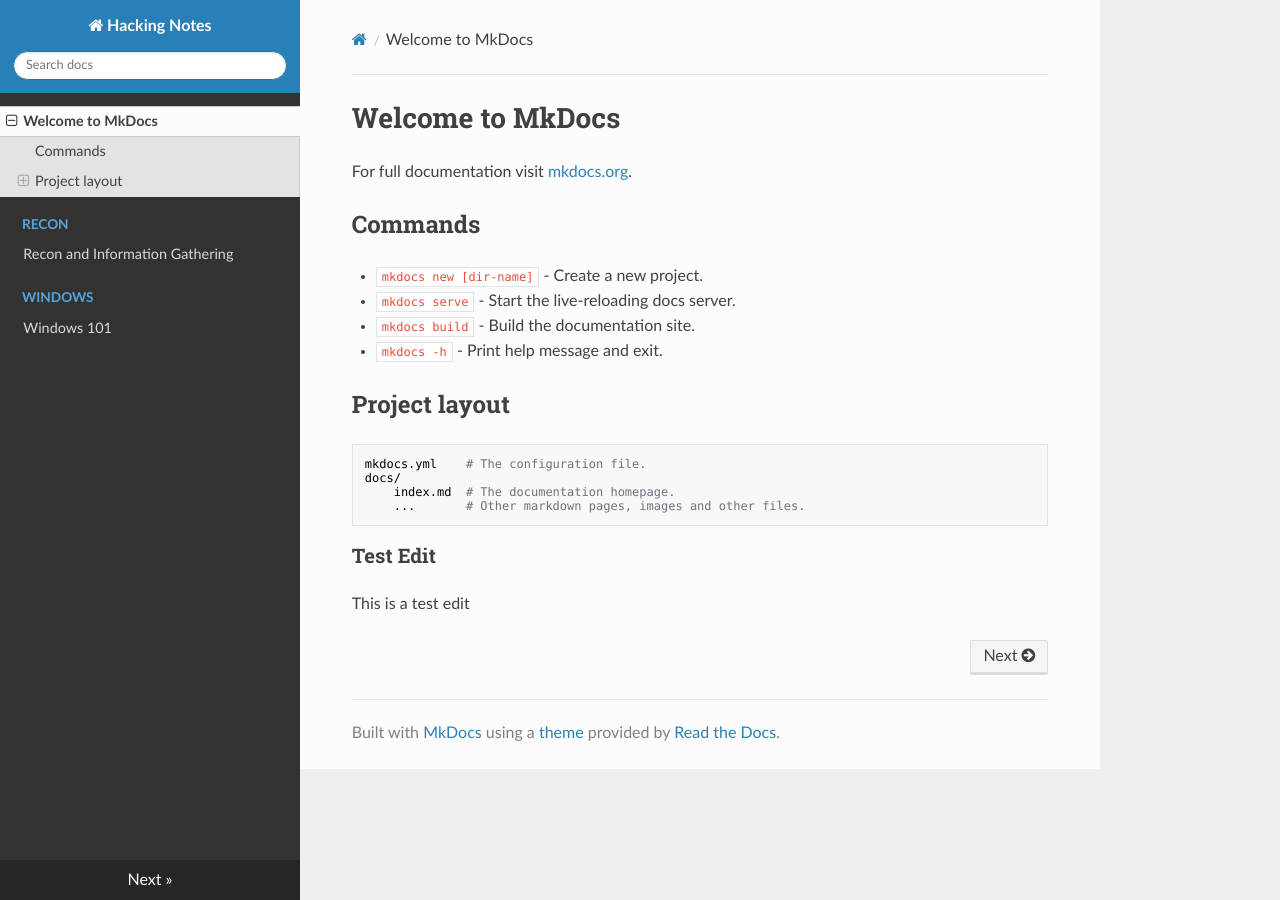
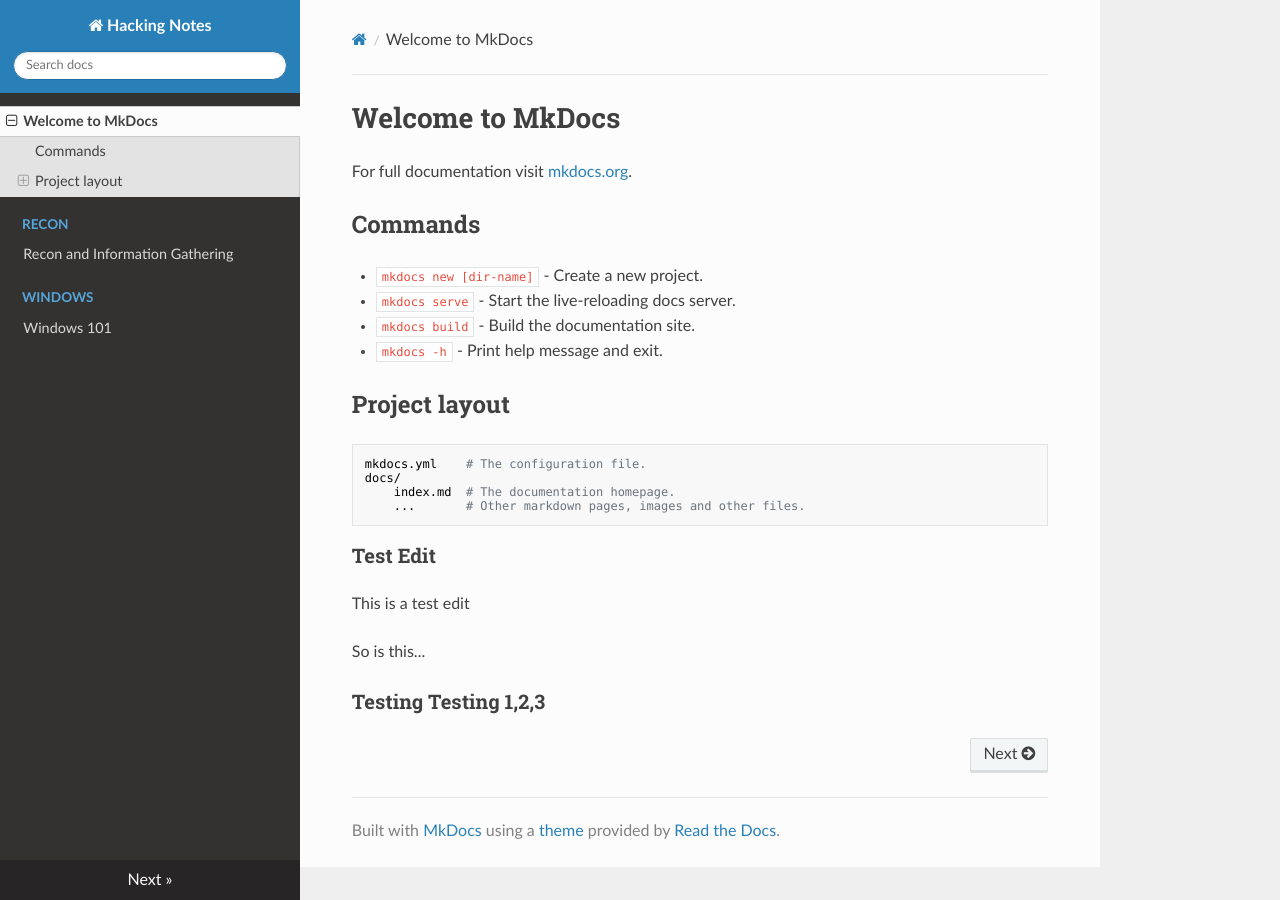
Before and after one commit to bull-sec/hacking-notes, an MkDocs documentation site: the page built from docs/index.md, in a window 1280 px wide. Built offline with MkDocs 1.6.1, drawn with Linux system fonts in a browser that asks for light colours; nearby versions of some CDN libraries.

Commit message:
why this no push

```diff
--- a/docs/index.md
+++ b/docs/index.md
@@ -20,3 +20,8 @@
 ### Test Edit
 
 This is a test edit
+
+So is this...
+
+
+### Testing Testing 1,2,3
```
